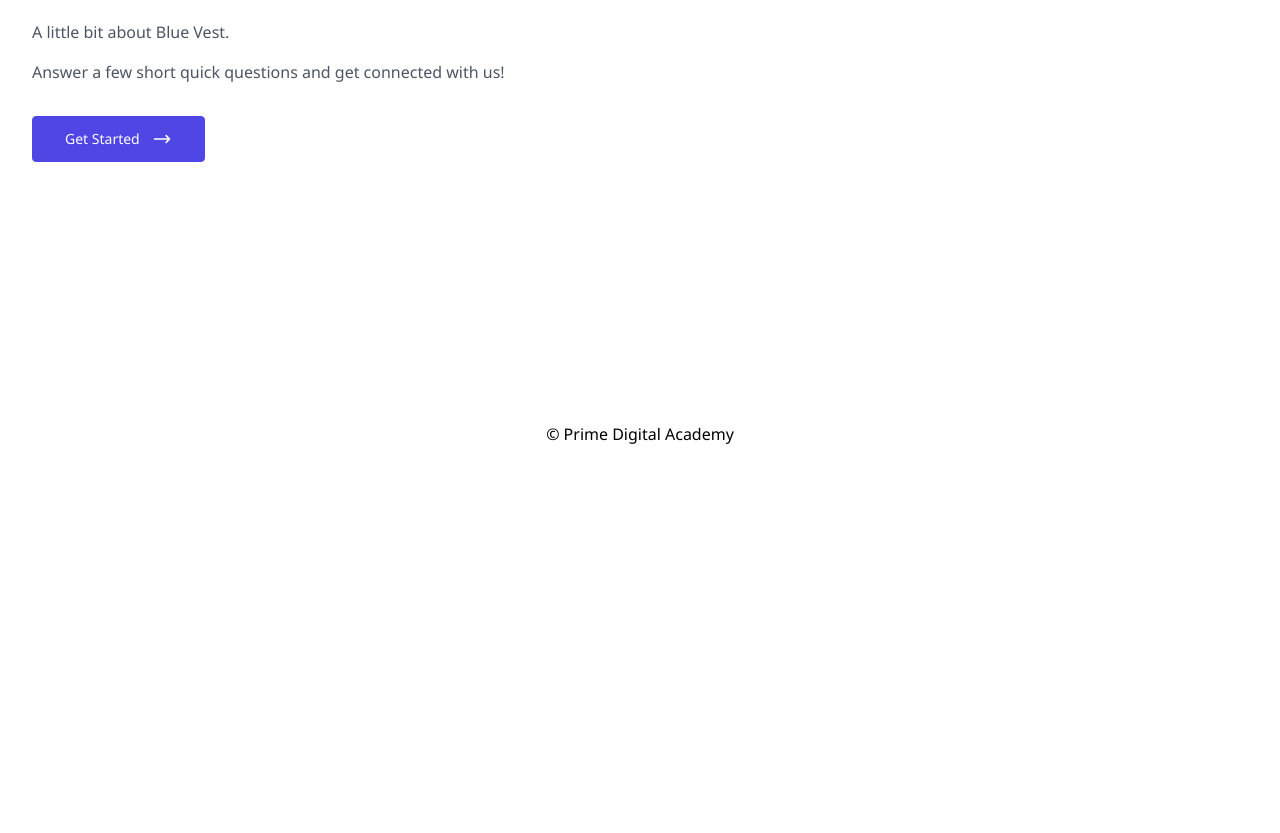
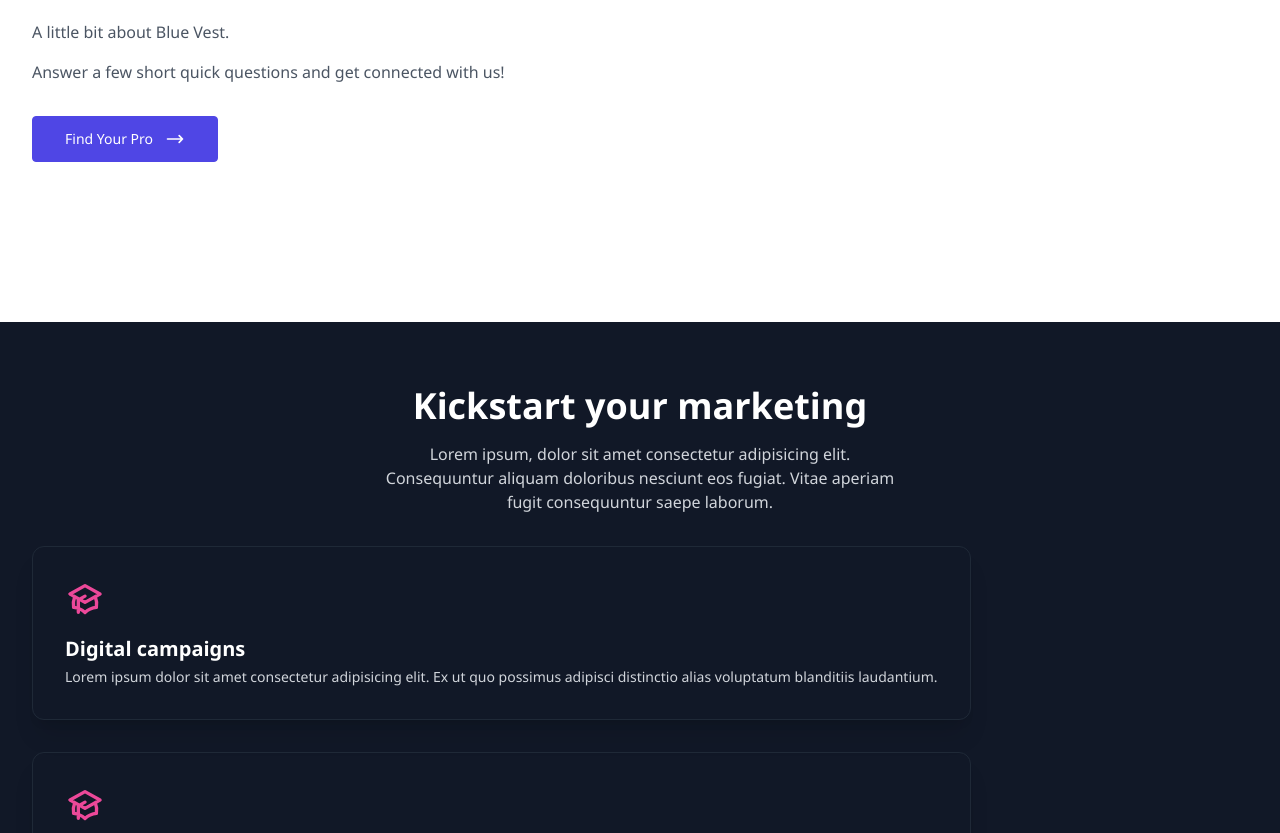
Before and after one commit to MariaIsabelG/blue-prime, a React (Create React App) app: page /#/home in a window 1280 px wide. Shown: the part 267-1100 px from the top of the page. Before the commit the page ends 800 px from the top, so only its background shows below. Built offline with nearby package versions, Linux system fonts and the light colour scheme; no server answers.

Commit message:
altering landing page

```diff
--- a/src/components/LandingPage/LandingPage.jsx
+++ b/src/components/LandingPage/LandingPage.jsx
@@ -43,7 +43,7 @@
               className="inline-flex items-center px-8 py-3 mt-8 text-white bg-indigo-600 border border-indigo-600 rounded hover:bg-transparent hover:text-indigo-600 active:text-indigo-500 focus:outline-none focus:ring"
               href="/get-started"
             >
-              <span className="text-sm font-medium"> Get Started </span>
+              <span className="text-sm font-medium"> Find Your Pro </span>
 
               <svg
                 className="w-5 h-5 ml-3"
@@ -65,6 +65,233 @@
       </div>
 </section>
 
+<section className="text-white bg-gray-900">
+  <div className="max-w-screen-xl px-4 py-16 mx-auto sm:px-6 lg:px-8">
+    <div className="max-w-lg mx-auto text-center">
+      <h2 className="text-3xl font-bold sm:text-4xl">Kickstart your marketing</h2>
+
+      <p className="mt-4 text-gray-300">
+        Lorem ipsum, dolor sit amet consectetur adipisicing elit. Consequuntur
+        aliquam doloribus nesciunt eos fugiat. Vitae aperiam fugit consequuntur
+        saepe laborum.
+      </p>
+    </div>
+
+    <div className="grid grid-cols-1 gap-8 mt-8 md:grid-cols-2 lg:grid-cols-3">
+      <a
+        className="block p-8 transition border border-gray-800 shadow-xl rounded-xl hover:shadow-pink-500/10 hover:border-pink-500/10"
+        href="/services/digital-campaigns"
+      >
+        <svg
+          xmlns="http://www.w3.org/2000/svg"
+          class="w-10 h-10 text-pink-500"
+          fill="none"
+          viewBox="0 0 24 24"
+          stroke="currentColor"
+        >
+          <path d="M12 14l9-5-9-5-9 5 9 5z" />
+          <path
+            d="M12 14l6.16-3.422a12.083 12.083 0 01.665 6.479A11.952 11.952 0 0012 20.055a11.952 11.952 0 00-6.824-2.998 12.078 12.078 0 01.665-6.479L12 14z"
+          />
+          <path
+            stroke-linecap="round"
+            stroke-linejoin="round"
+            stroke-width="2"
+            d="M12 14l9-5-9-5-9 5 9 5zm0 0l6.16-3.422a12.083 12.083 0 01.665 6.479A11.952 11.952 0 0012 20.055a11.952 11.952 0 00-6.824-2.998 12.078 12.078 0 01.665-6.479L12 14zm-4 6v-7.5l4-2.222"
+          />
+        </svg>
+
+        <h3 class="mt-4 text-xl font-bold text-white">Digital campaigns</h3>
+
+        <p class="mt-1 text-sm text-gray-300">
+          Lorem ipsum dolor sit amet consectetur adipisicing elit. Ex ut quo
+          possimus adipisci distinctio alias voluptatum blanditiis laudantium.
+        </p>
+      </a>
+
+      <a
+        class="block p-8 transition border border-gray-800 shadow-xl rounded-xl hover:shadow-pink-500/10 hover:border-pink-500/10"
+        href="/services/digital-campaigns"
+      >
+        <svg
+          xmlns="http://www.w3.org/2000/svg"
+          class="w-10 h-10 text-pink-500"
+          fill="none"
+          viewBox="0 0 24 24"
+          stroke="currentColor"
+        >
+          <path d="M12 14l9-5-9-5-9 5 9 5z" />
+          <path
+            d="M12 14l6.16-3.422a12.083 12.083 0 01.665 6.479A11.952 11.952 0 0012 20.055a11.952 11.952 0 00-6.824-2.998 12.078 12.078 0 01.665-6.479L12 14z"
+          />
+          <path
+            stroke-linecap="round"
+            stroke-linejoin="round"
+            stroke-width="2"
+            d="M12 14l9-5-9-5-9 5 9 5zm0 0l6.16-3.422a12.083 12.083 0 01.665 6.479A11.952 11.952 0 0012 20.055a11.952 11.952 0 00-6.824-2.998 12.078 12.078 0 01.665-6.479L12 14zm-4 6v-7.5l4-2.222"
+          />
+        </svg>
+
+        <h3 class="mt-4 text-xl font-bold text-white">Digital campaigns</h3>
+
+        <p class="mt-1 text-sm text-gray-300">
+          Lorem ipsum dolor sit amet consectetur adipisicing elit. Ex ut quo
+          possimus adipisci distinctio alias voluptatum blanditiis laudantium.
+        </p>
+      </a>
+
+      <a
+        class="block p-8 transition border border-gray-800 shadow-xl rounded-xl hover:shadow-pink-500/10 hover:border-pink-500/10"
+        href="/services/digital-campaigns"
+      >
+        <svg
+          xmlns="http://www.w3.org/2000/svg"
+          class="w-10 h-10 text-pink-500"
+          fill="none"
+          viewBox="0 0 24 24"
+          stroke="currentColor"
+        >
+          <path d="M12 14l9-5-9-5-9 5 9 5z" />
+          <path
+            d="M12 14l6.16-3.422a12.083 12.083 0 01.665 6.479A11.952 11.952 0 0012 20.055a11.952 11.952 0 00-6.824-2.998 12.078 12.078 0 01.665-6.479L12 14z"
+          />
+          <path
+            stroke-linecap="round"
+            stroke-linejoin="round"
+            stroke-width="2"
+            d="M12 14l9-5-9-5-9 5 9 5zm0 0l6.16-3.422a12.083 12.083 0 01.665 6.479A11.952 11.952 0 0012 20.055a11.952 11.952 0 00-6.824-2.998 12.078 12.078 0 01.665-6.479L12 14zm-4 6v-7.5l4-2.222"
+          />
+        </svg>
+
+        <h3 class="mt-4 text-xl font-bold text-white">Digital campaigns</h3>
+
+        <p class="mt-1 text-sm text-gray-300">
+          Lorem ipsum dolor sit amet consectetur adipisicing elit. Ex ut quo
+          possimus adipisci distinctio alias voluptatum blanditiis laudantium.
+        </p>
+      </a>
+
+      <a
+        class="block p-8 transition border border-gray-800 shadow-xl rounded-xl hover:shadow-pink-500/10 hover:border-pink-500/10"
+        href="/services/digital-campaigns"
+      >
+        <svg
+          xmlns="http://www.w3.org/2000/svg"
+          class="w-10 h-10 text-pink-500"
+          fill="none"
+          viewBox="0 0 24 24"
+          stroke="currentColor"
+        >
+          <path d="M12 14l9-5-9-5-9 5 9 5z" />
+          <path
+            d="M12 14l6.16-3.422a12.083 12.083 0 01.665 6.479A11.952 11.952 0 0012 20.055a11.952 11.952 0 00-6.824-2.998 12.078 12.078 0 01.665-6.479L12 14z"
+          />
+          <path
+            stroke-linecap="round"
+            stroke-linejoin="round"
+            stroke-width="2"
+            d="M12 14l9-5-9-5-9 5 9 5zm0 0l6.16-3.422a12.083 12.083 0 01.665 6.479A11.952 11.952 0 0012 20.055a11.952 11.952 0 00-6.824-2.998 12.078 12.078 0 01.665-6.479L12 14zm-4 6v-7.5l4-2.222"
+          />
+        </svg>
+
+        <h3 class="mt-4 text-xl font-bold text-white">Digital campaigns</h3>
+
+        <p class="mt-1 text-sm text-gray-300">
+          Lorem ipsum dolor sit amet consectetur adipisicing elit. Ex ut quo
+          possimus adipisci distinctio alias voluptatum blanditiis laudantium.
+        </p>
+      </a>
+
+      <a
+        class="block p-8 transition border border-gray-800 shadow-xl rounded-xl hover:shadow-pink-500/10 hover:border-pink-500/10"
+        href="/services/digital-campaigns"
+      >
+        <svg
+          xmlns="http://www.w3.org/2000/svg"
+          class="w-10 h-10 text-pink-500"
+          fill="none"
+          viewBox="0 0 24 24"
+          stroke="currentColor"
+        >
+          <path d="M12 14l9-5-9-5-9 5 9 5z" />
+          <path
+            d="M12 14l6.16-3.422a12.083 12.083 0 01.665 6.479A11.952 11.952 0 0012 20.055a11.952 11.952 0 00-6.824-2.998 12.078 12.078 0 01.665-6.479L12 14z"
+          />
+          <path
+            stroke-linecap="round"
+            stroke-linejoin="round"
+            stroke-width="2"
+            d="M12 14l9-5-9-5-9 5 9 5zm0 0l6.16-3.422a12.083 12.083 0 01.665 6.479A11.952 11.952 0 0012 20.055a11.952 11.952 0 00-6.824-2.998 12.078 12.078 0 01.665-6.479L12 14zm-4 6v-7.5l4-2.222"
+          />
+        </svg>
+
+        <h3 class="mt-4 text-xl font-bold text-white">Digital campaigns</h3>
+
+        <p class="mt-1 text-sm text-gray-300">
+          Lorem ipsum dolor sit amet consectetur adipisicing elit. Ex ut quo
+          possimus adipisci distinctio alias voluptatum blanditiis laudantium.
+        </p>
+      </a>
+
+      <a
+        class="block p-8 transition border border-gray-800 shadow-xl rounded-xl hover:shadow-pink-500/10 hover:border-pink-500/10"
+        href="/services/digital-campaigns"
+      >
+        <svg
+          xmlns="http://www.w3.org/2000/svg"
+          class="w-10 h-10 text-pink-500"
+          fill="none"
+          viewBox="0 0 24 24"
+          stroke="currentColor"
+        >
+          <path d="M12 14l9-5-9-5-9 5 9 5z" />
+          <path
+            d="M12 14l6.16-3.422a12.083 12.083 0 01.665 6.479A11.952 11.952 0 0012 20.055a11.952 11.952 0 00-6.824-2.998 12.078 12.078 0 01.665-6.479L12 14z"
+          />
+          <path
+            stroke-linecap="round"
+            stroke-linejoin="round"
+            stroke-width="2"
+            d="M12 14l9-5-9-5-9 5 9 5zm0 0l6.16-3.422a12.083 12.083 0 01.665 6.479A11.952 11.952 0 0012 20.055a11.952 11.952 0 00-6.824-2.998 12.078 12.078 0 01.665-6.479L12 14zm-4 6v-7.5l4-2.222"
+          />
+        </svg>
+
+        <h3 class="mt-4 text-xl font-bold text-white">Digital campaigns</h3>
+
+        <p class="mt-1 text-sm text-gray-300">
+          Lorem ipsum dolor sit amet consectetur adipisicing elit. Ex ut quo
+          possimus adipisci distinctio alias voluptatum blanditiis laudantium.
+        </p>
+      </a>
+    </div>
+
+    <div class="mt-12 text-center">
+      <a
+        class="inline-flex items-center px-8 py-3 mt-8 text-white bg-pink-600 border border-pink-600 rounded hover:bg-transparent active:text-pink-500 focus:outline-none focus:ring"
+        href="/get-started"
+      >
+        <span class="text-sm font-medium"> Get Started </span>
+
+        <svg
+          class="w-5 h-5 ml-3"
+          xmlns="http://www.w3.org/2000/svg"
+          fill="none"
+          viewBox="0 0 24 24"
+          stroke="currentColor"
+        >
+          <path
+            stroke-linecap="round"
+            stroke-linejoin="round"
+            stroke-width="2"
+            d="M17 8l4 4m0 0l-4 4m4-4H3"
+          />
+        </svg>
+      </a>
+    </div>
+  </div>
+</section>
+
+
     </div>
   );
 }
```
